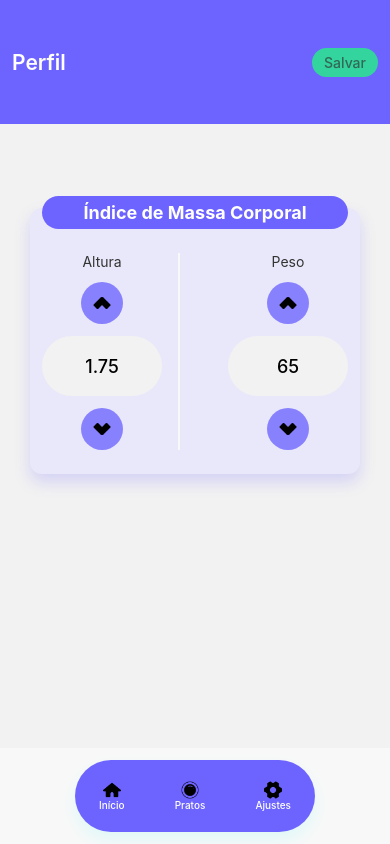
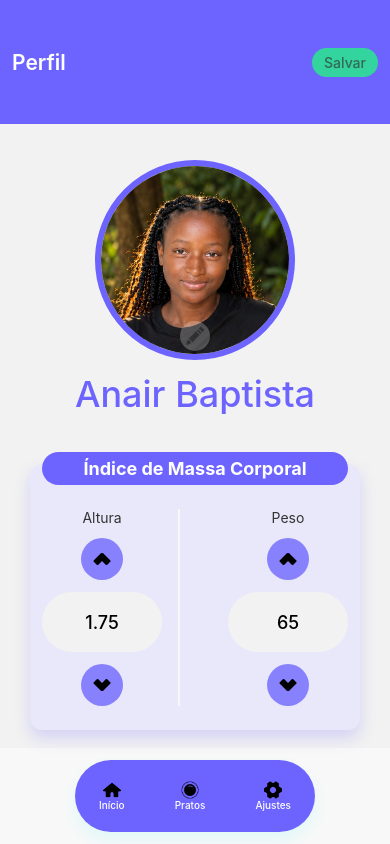
Before and after one commit to VCach333/nhame-app, a React Native app: screen /profile in a window 390 px wide. Built offline with nearby package versions, Linux system fonts and the light colour scheme.

Commit message:
ProfileUser componented

```diff
--- /dev/null
+++ b/src/components/Profile/ProfileUser/index.jsx
@@ -0,0 +1,29 @@
+/* hook & utils import */
+import { View, Text, Image, TouchableOpacity, TextInput } from 'react-native'
+
+/* style import */
+import styles from './style.module'
+
+export default function ProfileUser() {
+
+    return (
+        <View style={styles.profileUser}>
+
+            <View style={styles.profileUserImgContent}>
+                <Image
+                    source={require('../../../../assets/img/users/ney.png')}
+                    style={styles.profileUserImg}
+                />
+                <View style={styles.profileUserImgIconEditContent}>
+                    <Image
+                        source={require('../../../../assets/icons/edit.png')}
+                        style={styles.profileUserImgIconEdit}
+                    />
+                </View>
+            </View>
+
+            <Text style={styles.profileUserName}>Anair Baptista</Text>
+
+        </View>
+    )
+}
--- /dev/null
+++ b/src/components/Profile/ProfileUser/style.module.js
@@ -0,0 +1,44 @@
+import { StyleSheet } from "react-native"
+
+const styles = StyleSheet.create({
+
+    profileUser: {
+        alignItems: 'center'
+    },
+    profileUserImgContent: {
+        width: 200,
+        height: 200,
+        borderRadius: 100,
+        borderColor: '#6d64ff',
+        borderWidth: 6,
+        overflow: 'hidden',
+        justifyContent: 'center',
+        alignItems: 'center'
+    },
+    profileUserImg: {
+        width: 200,
+        height: 200,
+        borderRadius: 100
+    },
+    profileUserName: {
+        marginTop: 12,
+        fontSize: 36,
+        fontWeight: 500,
+        color: '#6d64ff'
+    },
+    profileUserImgIconEditContent: {
+        position: 'absolute',
+        bottom: 3,
+        backgroundColor: '#f8f8f83f',
+        padding: 6,
+        borderRadius: 50
+    },
+    profileUserImgIconEdit: {
+        width: 18,
+        height: 18,
+        filter: 'invert(1)',
+        opacity: .4
+    }
+})
+
+export default styles
--- a/src/pages/ProfilePage/index.jsx
+++ b/src/pages/ProfilePage/index.jsx
@@ -6,9 +6,7 @@ import styles from './style.module'
 
 /* component import */
 import Header from '../../components/Layouts/Header'
-
-/* icon import */
-//import MaterialCommunityIcons from '@expo/vector-icons'
+import ProfileUser from '../../components/Profile/ProfileUser'
 
 export default function ProfilePage() {
 
@@ -19,24 +17,7 @@ export default function ProfilePage() {
 
             <View style={styles.profileContent}>
 
-                {/* <View style={styles.profileUser}>
-
-                    <View style={styles.profileUserImgContent}>
-                        <Image
-                            source={require('../../../assets/img/users/ney.png')}
-                            style={styles.profileUserImg}
-                        />
-                        <View style={styles.profileUserImgIconEditContent}>
-                            <Image
-                                source={require('../../../assets/icons/edit.png')}
-                                style={styles.profileUserImgIconEdit}
-                            />
-                        </View>
-                    </View>
-
-                    <Text style={styles.profileUserName}>Anair Baptista</Text>
-
-                </View> */}
+                <ProfileUser />
 
                 <View style={styles.profileHealth}>
 
--- a/src/pages/ProfilePage/style.module.js
+++ b/src/pages/ProfilePage/style.module.js
@@ -5,43 +5,6 @@ const styles = StyleSheet.create({
     profileContent: {
         paddingHorizontal: 30,
         paddingVertical: 36,
-    },
-    profileUser: {
-        alignItems: 'center'
-    },
-    profileUserImgContent: {
-        width: 200,
-        height: 200,
-        borderRadius: 100,
-        borderColor: '#6d64ff',
-        borderWidth: 6,
-        overflow: 'hidden',
-        justifyContent: 'center',
-        alignItems: 'center'
-    },
-    profileUserImg: {
-        width: 200,
-        height: 200,
-        borderRadius: 100
-    },
-    profileUserName: {
-        marginTop: 12,
-        fontSize: 36,
-        fontWeight: 500,
-        color: '#6d64ff'
-    },
-    profileUserImgIconEditContent: {
-        position: 'absolute',
-        bottom: 3,
-        backgroundColor: '#f8f8f83f',
-        padding: 6,
-        borderRadius: 50
-    },
-    profileUserImgIconEdit: {
-        width: 18,
-        height: 18,
-        filter: 'invert(1)',
-        opacity: .4
     },
     profileHealth: {
         marginTop: 48,
```
